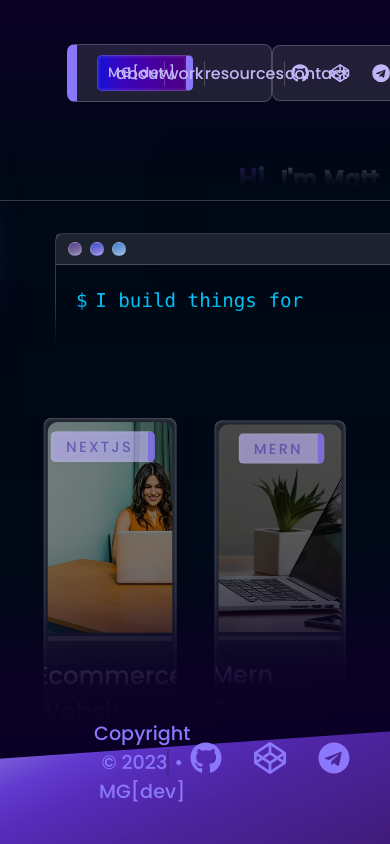
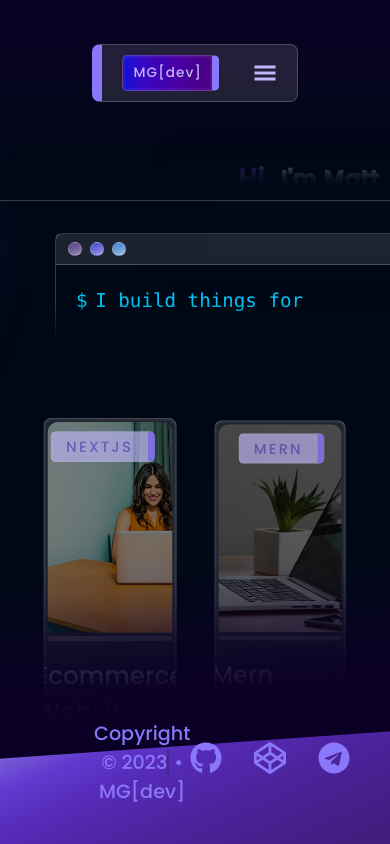
Before and after one commit to midcenturydude7/nextjs-portfolio-site, a Next.js app: page / in a window 390 px wide. Built offline with nearby package versions, Linux system fonts and the light colour scheme.

Commit message:
Working on responsive navbar and animated hamburger menu

```diff
--- a/app/components/Navbar/Navbar.jsx
+++ b/app/components/Navbar/Navbar.jsx
@@ -1,5 +1,6 @@
 import Link from "next/link";
 import { FaGithub, FaCodepen, FaTelegram } from "react-icons/fa";
+import { GiHamburgerMenu } from "react-icons/gi";
 
 import style from "./styles/Navbar.module.css";
 
@@ -32,6 +33,11 @@ const Navbar = () => {
             <Link href="/contact" className={style["nav-link"]}>
               contact
             </Link>
+          </li>
+        </ul>
+        <ul className={style["nav-mobile"]}>
+          <li>
+            <GiHamburgerMenu className={style["mobile-icon"]} />
           </li>
         </ul>
       </nav>
--- a/app/components/Navbar/styles/Navbar.module.css
+++ b/app/components/Navbar/styles/Navbar.module.css
@@ -11,6 +11,7 @@
   width: 80%;
   display: flex;
   justify-content: space-between;
+  align-items: center;
   border: 1px solid rgba(207, 207, 207, 0.2549019608);
   border-left: 10px solid #8b77fc;
   border-radius: 8px;
@@ -85,19 +86,25 @@
 .header-nav .nav-left .nav-link-home ul.logo:hover {
   background-position: right;
 }
-.header-nav .nav-left ul.nav-primary {
+.header-nav .nav-left .nav-primary {
   display: flex;
   justify-content: flex-end;
   width: 100%;
 }
-.header-nav .nav-left ul.nav-primary li {
+.header-nav .nav-left .nav-primary li {
   margin: 0;
   padding: 0;
   width: 110px;
   text-align: center;
 }
-.header-nav .nav-left ul.nav-primary li + li {
+.header-nav .nav-left .nav-primary li + li {
   border-left: 1px solid rgba(207, 207, 207, 0.2549019608);
+}
+.header-nav .nav-left .nav-mobile {
+  display: none;
+  font-family: "Poppins", sans-serif;
+  font-size: 1.5rem;
+  color: #bfb5f7;
 }
 .header-nav .nav-right {
   width: auto;
@@ -114,23 +121,23 @@
   padding: 0.6em 1em;
   animation: navbar 1s ease-in-out 0.5s forwards;
 }
-.header-nav .nav-right ul.nav-utility {
+.header-nav .nav-right .nav-utility {
   display: flex;
   justify-content: flex-end;
   list-style-type: none;
 }
-.header-nav .nav-right ul.nav-utility li {
+.header-nav .nav-right .nav-utility li {
   margin-top: 0.25em;
   padding: 0;
 }
-.header-nav .nav-right ul.nav-utility li .nav-link {
+.header-nav .nav-right .nav-utility li .nav-link {
   text-decoration: none;
   color: #bfb5f7;
   font-size: inherit;
   transition: all 0.3s ease-in-out;
   position: relative;
 }
-.header-nav .nav-right ul.nav-utility li .nav-link::after {
+.header-nav .nav-right .nav-utility li .nav-link::after {
   content: "";
   position: absolute;
   bottom: -5px;
@@ -142,13 +149,13 @@
   transform-origin: left;
   transition: all 0.3s ease-in-out;
 }
-.header-nav .nav-right ul.nav-utility li .nav-link:hover {
+.header-nav .nav-right .nav-utility li .nav-link:hover {
   color: #8b77fc;
 }
-.header-nav .nav-right ul.nav-utility li .nav-link:hover::after {
+.header-nav .nav-right .nav-utility li .nav-link:hover::after {
   transform: scaleX(1);
 }
-.header-nav .nav-right ul.nav-utility li + li {
+.header-nav .nav-right .nav-utility li + li {
   margin-left: 1.2em;
 }
 
@@ -162,4 +169,29 @@
     transform: translateY(0);
     opacity: 1;
   }
+}
+/* MEDIA QUERIES */
+@media (max-width: 1150px) {
+  .header-nav .nav-left .nav-primary {
+    display: none;
+  }
+  .header-nav .nav-left .nav-mobile {
+    display: inline-block;
+    cursor: pointer;
+  }
+  .header-nav .nav-left .nav-mobile li {
+    margin: 0;
+    padding: 0;
+    display: flex;
+    flex-direction: column;
+  }
+  .header-nav .nav-left .nav-mobile li .mobile-icon {
+    transition: all 0.3s ease-in-out;
+  }
+  .header-nav .nav-left .nav-mobile li .mobile-icon:hover {
+    color: #8b77fc;
+  }
+  .header-nav .nav-right {
+    display: none;
+  }
 }/*# sourceMappingURL=Navbar.module.css.map */
--- a/app/components/Navbar/styles/Navbar.module.scss
+++ b/app/components/Navbar/styles/Navbar.module.scss
@@ -11,6 +11,7 @@
     width: 80%;
     display: flex;
     justify-content: space-between;
+    align-items: center;
     border: 1px solid #cfcfcf41;
     border-left: 10px solid #8b77fc;
     border-radius: 8px;
@@ -95,7 +96,7 @@
       }
     }
 
-    ul.nav-primary {
+    .nav-primary {
       display: flex;
       justify-content: flex-end;
       width: 100%;
@@ -110,6 +111,13 @@
       li + li {
         border-left: 1px solid #cfcfcf41;
       }
+    }
+
+    .nav-mobile {
+      display: none;
+      font-family: "Poppins", sans-serif;
+      font-size: 1.5rem;
+      color: #bfb5f7;
     }
   }
 
@@ -128,7 +136,7 @@
     padding: 0.6em 1em;
     animation: navbar 1s ease-in-out 0.5s forwards;
 
-    ul.nav-utility {
+    .nav-utility {
       display: flex;
       justify-content: flex-end;
       list-style-type: none;
@@ -186,3 +194,38 @@
     opacity: 1;
   }
 }
+
+/* MEDIA QUERIES */
+@media (max-width: 1150px) {
+  .header-nav {
+    .nav-left {
+      .nav-primary {
+        display: none;
+      }
+
+      .nav-mobile {
+        display: inline-block;
+        cursor: pointer;
+
+        li {
+          margin: 0;
+          padding: 0;
+          display: flex;
+          flex-direction: column;
+
+          .mobile-icon {
+            transition: all 0.3s ease-in-out;
+
+            &:hover {
+              color: #8b77fc;
+            }
+          }
+        }
+      }
+    }
+
+    .nav-right {
+      display: none;
+    }
+  }
+}
```
Also changed, not shown: 1 other file (tests, documents, lock files or other folders).
